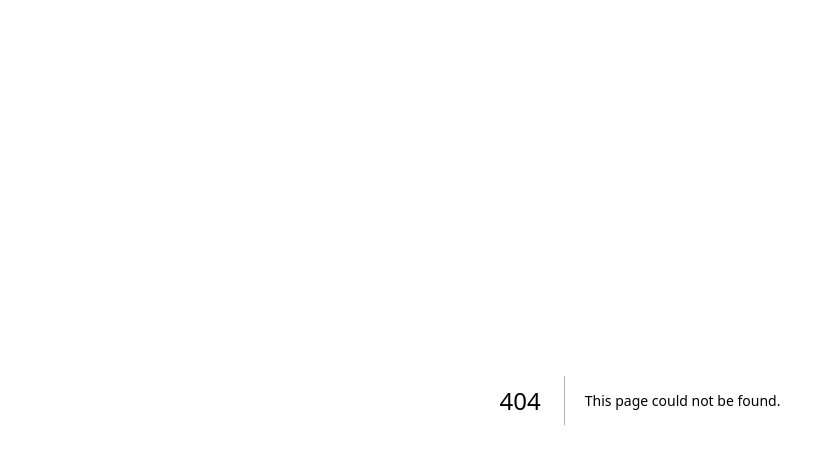
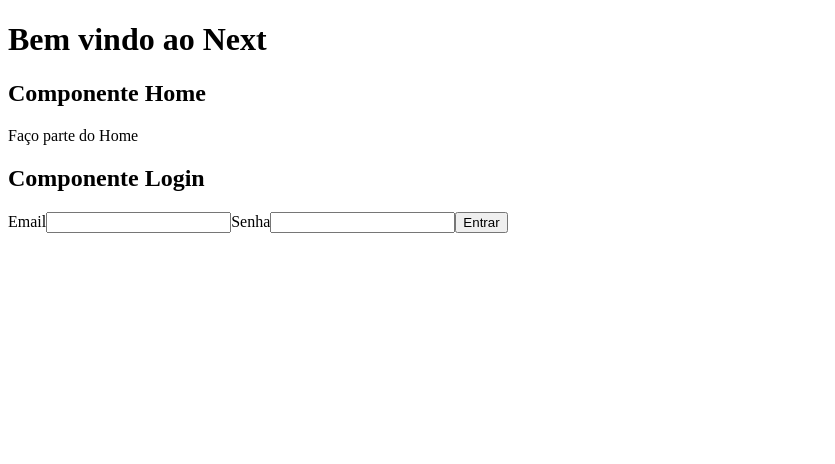
Before and after one commit to Tallys-Aureliano/PWEB, a Next.js app in the folder unidade3/next0/: page /receita0/receita0 in a window 1280 px wide. Before the commit this address had no page. Shown: the top 464 px of the page, without its empty margins (0-835 px from the left). Built offline with nearby package versions, Linux system fonts and the light colour scheme.

Commit message:
:recycle:Refactor: receita 0 em novo local

```diff
--- /dev/null
+++ b/unidade3/next0/pages/receita0/receita0.js
@@ -0,0 +1,12 @@
+import { home } from "./home";
+import { login } from "./login";
+export default function index() {
+
+    return (
+        <div>
+            <h1>Bem vindo ao Next</h1>
+            {home()}
+            {login()}
+        </div>
+    )
+}
```
